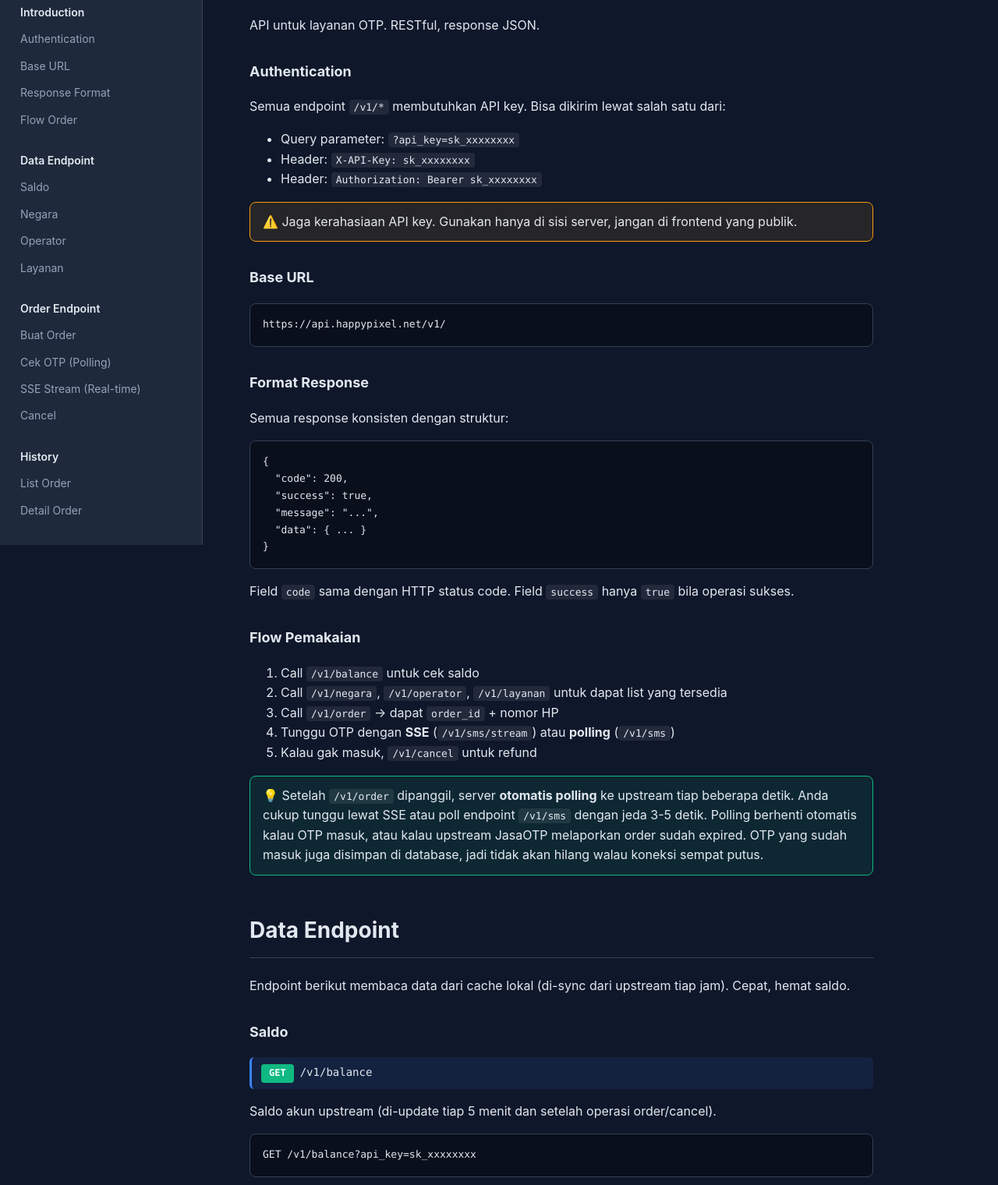
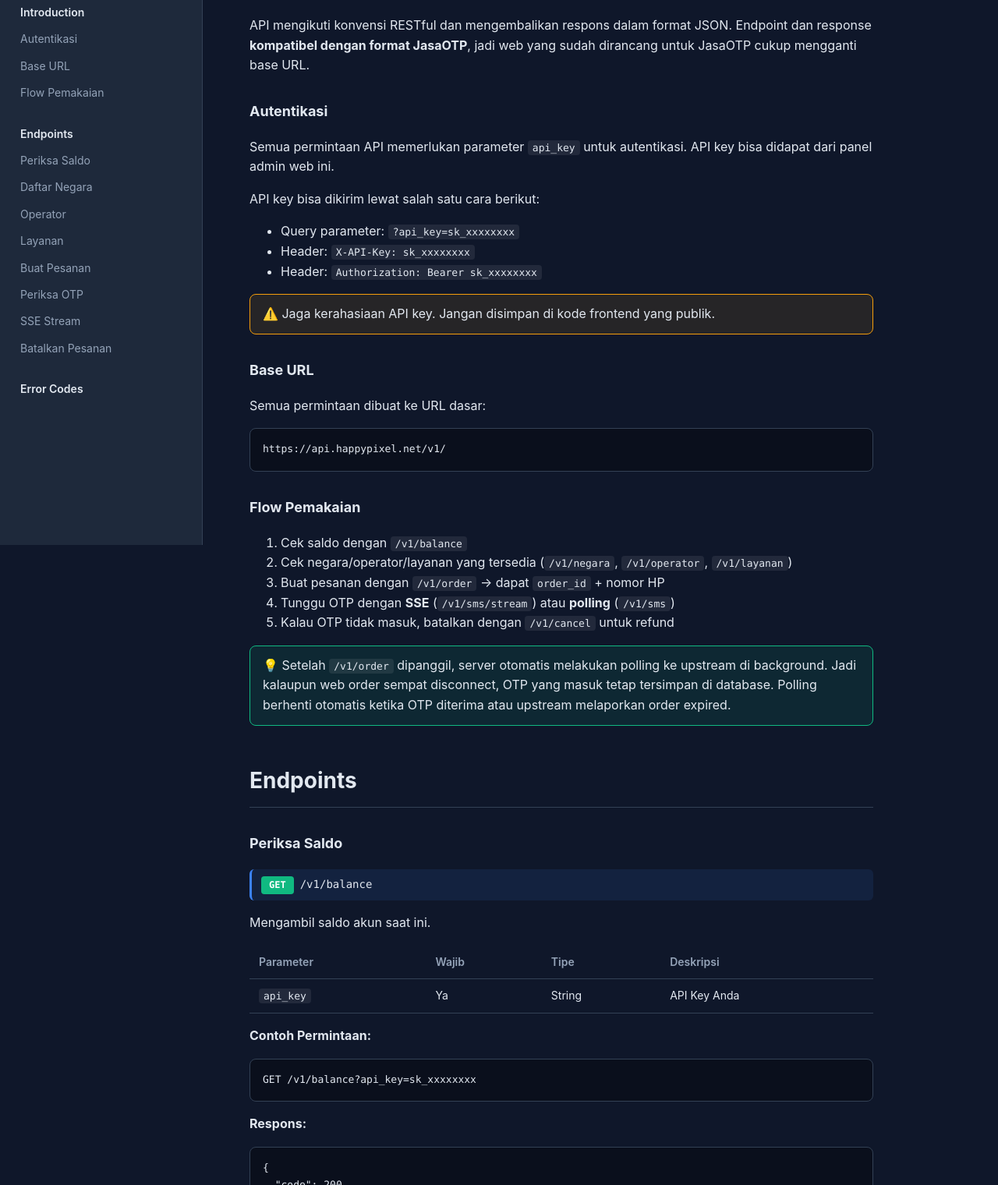
Before and after one commit to Crazyssh/otpae, a website: page public/docs.html in a window 1280 px wide. Shown: the part 101-1621 px from the top of the page at 78% size. Drawn offline with Linux system fonts and the light colour scheme.

Commit message:
Docs: rewrite to match JasaOTP-style format & current implementation

```diff
--- a/public/docs.html
+++ b/public/docs.html
@@ -45,107 +45,98 @@
     <div class="ver">v1 • REST API</div>
     <nav>
       <a href="#intro" class="section">Introduction</a>
-      <a href="#auth">Authentication</a>
+      <a href="#auth">Autentikasi</a>
       <a href="#base-url">Base URL</a>
-      <a href="#response">Response Format</a>
-      <a href="#flow">Flow Order</a>
+      <a href="#flow">Flow Pemakaian</a>
 
-      <a href="#data" class="section">Data Endpoint</a>
-      <a href="#balance">Saldo</a>
-      <a href="#negara">Negara</a>
+      <a href="#endpoints" class="section">Endpoints</a>
+      <a href="#balance">Periksa Saldo</a>
+      <a href="#negara">Daftar Negara</a>
       <a href="#operator">Operator</a>
       <a href="#layanan">Layanan</a>
+      <a href="#order">Buat Pesanan</a>
+      <a href="#sms">Periksa OTP</a>
+      <a href="#stream">SSE Stream</a>
+      <a href="#cancel">Batalkan Pesanan</a>
 
-      <a href="#order-section" class="section">Order Endpoint</a>
-      <a href="#order">Buat Order</a>
-      <a href="#sms">Cek OTP (Polling)</a>
-      <a href="#stream">SSE Stream (Real-time)</a>
-      <a href="#cancel">Cancel</a>
-
-      <a href="#history-section" class="section">History</a>
-      <a href="#orders-list">List Order</a>
-      <a href="#order-detail">Detail Order</a>
-
-      <a href="#status" class="section">Reference</a>
-      <a href="#status-order">Status Order</a>
-      <a href="#errors">Error Codes</a>
+      <a href="#errors" class="section">Error Codes</a>
     </nav>
   </aside>
 
   <main>
-    <h2 id="intro">API Documentation v1</h2>
-    <p>API untuk layanan OTP. RESTful, response JSON.</p>
+    <h2 id="intro">API Dokumentasi v1</h2>
+    <p>API mengikuti konvensi RESTful dan mengembalikan respons dalam format JSON. Endpoint dan response <strong>kompatibel dengan format JasaOTP</strong>, jadi web yang sudah dirancang untuk JasaOTP cukup mengganti base URL.</p>
 
-    <h3 id="auth">Authentication</h3>
-    <p>Semua endpoint <code>/v1/*</code> membutuhkan API key. Bisa dikirim lewat salah satu dari:</p>
+    <h3 id="auth">Autentikasi</h3>
+    <p>Semua permintaan API memerlukan parameter <code>api_key</code> untuk autentikasi. API key bisa didapat dari panel admin web ini.</p>
+    <p>API key bisa dikirim lewat salah satu cara berikut:</p>
     <ul>
       <li>Query parameter: <code>?api_key=sk_xxxxxxxx</code></li>
       <li>Header: <code>X-API-Key: sk_xxxxxxxx</code></li>
       <li>Header: <code>Authorization: Bearer sk_xxxxxxxx</code></li>
     </ul>
-    <div class="alert warn">⚠️ Jaga kerahasiaan API key. Gunakan hanya di sisi server, jangan di frontend yang publik.</div>
+    <div class="alert warn">⚠️ Jaga kerahasiaan API key. Jangan disimpan di kode frontend yang publik.</div>
 
     <h3 id="base-url">Base URL</h3>
+    <p>Semua permintaan dibuat ke URL dasar:</p>
 <pre><code>https://api.happypixel.net/v1/</code></pre>
 
-    <h3 id="response">Format Response</h3>
-    <p>Semua response konsisten dengan struktur:</p>
+    <h3 id="flow">Flow Pemakaian</h3>
+    <ol>
+      <li>Cek saldo dengan <code>/v1/balance</code></li>
+      <li>Cek negara/operator/layanan yang tersedia (<code>/v1/negara</code>, <code>/v1/operator</code>, <code>/v1/layanan</code>)</li>
+      <li>Buat pesanan dengan <code>/v1/order</code> → dapat <code>order_id</code> + nomor HP</li>
+      <li>Tunggu OTP dengan <strong>SSE</strong> (<code>/v1/sms/stream</code>) atau <strong>polling</strong> (<code>/v1/sms</code>)</li>
+      <li>Kalau OTP tidak masuk, batalkan dengan <code>/v1/cancel</code> untuk refund</li>
+    </ol>
+    <div class="alert tip">
+      💡 Setelah <code>/v1/order</code> dipanggil, server otomatis melakukan polling ke upstream di background. Jadi kalaupun web order sempat disconnect, OTP yang masuk tetap tersimpan di database. Polling berhenti otomatis ketika OTP diterima atau upstream melaporkan order expired.
+    </div>
+
+    <!-- ENDPOINTS -->
+    <h2 id="endpoints">Endpoints</h2>
+
+    <h3 id="balance">Periksa Saldo</h3>
+    <div class="endpoint"><span class="method get">GET</span>/v1/balance</div>
+    <p>Mengambil saldo akun saat ini.</p>
+    <table>
+      <tr><th>Parameter</th><th>Wajib</th><th>Tipe</th><th>Deskripsi</th></tr>
+      <tr><td><code>api_key</code></td><td>Ya</td><td>String</td><td>API Key Anda</td></tr>
+    </table>
+    <p><strong>Contoh Permintaan:</strong></p>
+<pre><code>GET /v1/balance?api_key=sk_xxxxxxxx</code></pre>
+    <p><strong>Respons:</strong></p>
 <pre><code>{
   "code": 200,
   "success": true,
-  "message": "...",
-  "data": { ... }
-}</code></pre>
-    <p>Field <code>code</code> sama dengan HTTP status code. Field <code>success</code> hanya <code>true</code> bila operasi sukses.</p>
-
-    <h3 id="flow">Flow Pemakaian</h3>
-    <ol>
-      <li>Call <code>/v1/balance</code> untuk cek saldo</li>
-      <li>Call <code>/v1/negara</code>, <code>/v1/operator</code>, <code>/v1/layanan</code> untuk dapat list yang tersedia</li>
-      <li>Call <code>/v1/order</code> → dapat <code>order_id</code> + nomor HP</li>
-      <li>Tunggu OTP dengan <strong>SSE</strong> (<code>/v1/sms/stream</code>) atau <strong>polling</strong> (<code>/v1/sms</code>)</li>
-      <li>Kalau gak masuk, <code>/v1/cancel</code> untuk refund</li>
-    </ol>
-    <div class="alert tip">
-      💡 Setelah <code>/v1/order</code> dipanggil, server <strong>otomatis polling</strong> ke upstream tiap beberapa detik. Anda cukup tunggu lewat SSE atau poll endpoint <code>/v1/sms</code> dengan jeda 3-5 detik. Polling berhenti otomatis kalau OTP masuk, atau kalau upstream JasaOTP melaporkan order sudah expired. OTP yang sudah masuk juga disimpan di database, jadi tidak akan hilang walau koneksi sempat putus.
-    </div>
-
-    <!-- DATA ENDPOINTS -->
-    <h2 id="data">Data Endpoint</h2>
-    <p>Endpoint berikut membaca data dari cache lokal (di-sync dari upstream tiap jam). Cepat, hemat saldo.</p>
-
-    <h3 id="balance">Saldo</h3>
-    <div class="endpoint"><span class="method get">GET</span>/v1/balance</div>
-    <p>Saldo akun upstream (di-update tiap 5 menit dan setelah operasi order/cancel).</p>
-<pre><code>GET /v1/balance?api_key=sk_xxxxxxxx</code></pre>
-<pre><code>{
-  "code": 200,
-  "success": true,
-  "message": "Berhasil mengambil saldo dari cache.",
+  "message": "Berhasil memeriksa saldo.",
   "data": {
-    "saldo": 10000,
-    "updated_at": 1748000000000
+    "saldo": 10000
   }
 }</code></pre>
-    <p><code>updated_at</code> adalah Unix timestamp dalam <strong>milisecond</strong>.</p>
 
     <h3 id="negara">Daftar Negara</h3>
     <div class="endpoint"><span class="method get">GET</span>/v1/negara</div>
+    <p>Mengambil daftar negara yang tersedia.</p>
+<pre><code>GET /v1/negara?api_key=sk_xxxxxxxx</code></pre>
 <pre><code>{
   "code": 200,
   "success": true,
   "message": "Berhasil mengambil daftar negara.",
   "data": [
     { "id_negara": 0, "nama_negara": "rusia" },
+    { "id_negara": 1, "nama_negara": "ukraina" },
     { "id_negara": 6, "nama_negara": "indonesia" }
   ]
 }</code></pre>
 
     <h3 id="operator">Operator per Negara</h3>
     <div class="endpoint"><span class="method get">GET</span>/v1/operator</div>
+    <p>Mengambil daftar operator untuk negara tertentu.</p>
     <table>
       <tr><th>Parameter</th><th>Wajib</th><th>Tipe</th><th>Deskripsi</th></tr>
-      <tr><td><code>negara</code></td><td>Ya</td><td>Integer</td><td>ID negara</td></tr>
+      <tr><td><code>api_key</code></td><td>Ya</td><td>String</td><td>API Key Anda</td></tr>
+      <tr><td><code>negara</code></td><td>Ya</td><td>Integer</td><td>ID Negara</td></tr>
     </table>
 <pre><code>GET /v1/operator?negara=6&api_key=sk_xxxxxxxx</code></pre>
 <pre><code>{
@@ -153,68 +144,71 @@
   "success": true,
   "message": "Berhasil mendapatkan daftar operator.",
   "data": {
-    "6": ["any", "indosat", "telkomsel", "axis", "three", "smartfren", "byu"]
+    "6": [
+      "any", "indosat", "telkomsel", "axis",
+      "three", "smartfren", "byu"
+    ]
   }
 }</code></pre>
 
     <h3 id="layanan">Layanan per Negara</h3>
     <div class="endpoint"><span class="method get">GET</span>/v1/layanan</div>
+    <p>Mengambil daftar layanan yang tersedia untuk negara tertentu.</p>
     <table>
       <tr><th>Parameter</th><th>Wajib</th><th>Tipe</th><th>Deskripsi</th></tr>
-      <tr><td><code>negara</code></td><td>Ya</td><td>Integer</td><td>ID negara</td></tr>
+      <tr><td><code>api_key</code></td><td>Ya</td><td>String</td><td>API Key Anda</td></tr>
+      <tr><td><code>negara</code></td><td>Ya</td><td>Integer</td><td>ID Negara</td></tr>
     </table>
 <pre><code>GET /v1/layanan?negara=6&api_key=sk_xxxxxxxx</code></pre>
+    <p><strong>Respons</strong> (catatan: endpoint ini langsung mengembalikan map negara → layanan, tanpa wrapper):</p>
 <pre><code>{
-  "code": 200,
-  "success": true,
-  "message": "Berhasil mengambil layanan.",
-  "data": {
-    "6": {
-      "wa": { "harga": 3000, "stok": 999, "layanan": "whatsapp" },
-      "fb": { "harga": 4000, "stok": 999, "layanan": "facebook" }
-    }
+  "6": {
+    "wa": { "harga": 3000, "stok": 999, "layanan": "whatsapp" },
+    "fb": { "harga": 4000, "stok": 999, "layanan": "facebook" }
   }
 }</code></pre>
 
-    <!-- ORDER ENDPOINTS -->
-    <h2 id="order-section">Order Endpoint</h2>
-
-    <h3 id="order">Buat Order</h3>
+    <h3 id="order">Buat Pesanan</h3>
     <div class="endpoint"><span class="method get">GET</span>/v1/order</div>
+    <p>Membuat pesanan OTP baru.</p>
     <table>
       <tr><th>Parameter</th><th>Wajib</th><th>Tipe</th><th>Deskripsi</th></tr>
-      <tr><td><code>negara</code></td><td>Ya</td><td>Integer</td><td>ID negara (misal 6 untuk Indonesia)</td></tr>
-      <tr><td><code>layanan</code></td><td>Ya</td><td>String</td><td>Kode layanan (misal "wa")</td></tr>
-      <tr><td><code>operator</code></td><td>Ya</td><td>String</td><td>Nama operator (misal "any")</td></tr>
+      <tr><td><code>api_key</code></td><td>Ya</td><td>String</td><td>API Key Anda</td></tr>
+      <tr><td><code>negara</code></td><td>Ya</td><td>Integer</td><td>ID Negara (misal "6" untuk Indonesia)</td></tr>
+      <tr><td><code>layanan</code></td><td>Ya</td><td>String</td><td>Kode layanan (misal "wa" untuk WhatsApp)</td></tr>
+      <tr><td><code>operator</code></td><td>Ya</td><td>String</td><td>Nama operator (misal "any", "telkomsel")</td></tr>
     </table>
-<pre><code>GET /v1/order?negara=6&layanan=wa&operator=any&api_key=sk_xxxxxxxx</code></pre>
+<pre><code>GET /v1/order?api_key=sk_xxxxxxxx&negara=6&layanan=wa&operator=any</code></pre>
 <pre><code>{
   "code": 200,
   "success": true,
   "message": "Order berhasil.",
   "data": {
-    "order_id": "5849273011",
+    "order_id": "00000123",
     "number": "+6282272111384"
   }
 }</code></pre>
     <div class="alert info">
-      <code>order_id</code> bertipe <strong>string</strong> (10 digit angka acak). Simpan untuk dipakai di endpoint berikutnya.
+      <code>order_id</code> bertipe <strong>string 8 digit</strong> (sequential, dengan leading zero seperti <code>"00000001"</code>). Simpan untuk dipakai di endpoint berikutnya.
     </div>
 
-    <h3 id="sms">Cek OTP (Polling)</h3>
+    <h3 id="sms">Periksa OTP</h3>
     <div class="endpoint"><span class="method get">GET</span>/v1/sms</div>
+    <p>Mengambil OTP untuk pesanan.</p>
     <table>
       <tr><th>Parameter</th><th>Wajib</th><th>Tipe</th><th>Deskripsi</th></tr>
+      <tr><td><code>api_key</code></td><td>Ya</td><td>String</td><td>API Key Anda</td></tr>
       <tr><td><code>id</code></td><td>Ya</td><td>String</td><td>order_id dari /v1/order</td></tr>
     </table>
-    <p><strong>Saat OTP sudah masuk (HTTP 200):</strong></p>
+<pre><code>GET /v1/sms?api_key=sk_xxxxxxxx&id=00000123</code></pre>
+    <p><strong>Saat OTP sudah masuk:</strong></p>
 <pre><code>{
   "code": 200,
   "success": true,
   "message": "Berhasil mengambil OTP.",
   "data": { "otp": "123456" }
 }</code></pre>
-    <p><strong>Saat OTP belum masuk (HTTP 200):</strong></p>
+    <p><strong>Saat OTP belum masuk:</strong></p>
 <pre><code>{
   "code": 200,
   "success": true,
@@ -222,37 +216,37 @@
   "data": { "otp": "Menunggu" }
 }</code></pre>
     <div class="alert info">
-      Response saat pending mengikuti format upstream JasaOTP — field <code>data.otp</code> berisi string <code>"Menunggu"</code> (atau status lain saat order expired/cancelled di upstream). Cek pakai validasi sederhana: <code>/^\d{3,10}$/.test(data.otp)</code> untuk membedakan OTP asli (3-10 digit angka) vs status non-OTP.
+      Cara membedakan OTP asli dari status pending: validasi <code>data.otp</code> harus angka 3-10 digit, contoh: <code>/^\d{3,10}$/.test(data.otp)</code>. Jika cocok berarti OTP asli, jika tidak (<code>"Menunggu"</code>, <code>"Timeout"</code>, dll) berarti belum ada.
     </div>
     <div class="alert warn">
-      Jika polling, jeda minimal <strong>3 detik</strong> antar request untuk menghindari beban berlebih. Atau gunakan SSE di bawah.
+      Jika polling, beri jeda minimal <strong>3 detik</strong> antar request. Atau gunakan SSE untuk real-time tanpa polling.
     </div>
 
     <h3 id="stream">SSE Stream <span class="badge">real-time</span></h3>
     <div class="endpoint"><span class="method get">GET</span>/v1/sms/stream</div>
-    <p>Server-Sent Events. Buka 1 koneksi, terima OTP otomatis pas masuk. Lebih efisien dari polling.</p>
+    <p>Server-Sent Events. Buka 1 koneksi, terima OTP otomatis pas masuk. Lebih efisien dari polling — tidak perlu loop di sisi client.</p>
     <table>
       <tr><th>Parameter</th><th>Wajib</th><th>Tipe</th><th>Deskripsi</th></tr>
+      <tr><td><code>api_key</code></td><td>Ya</td><td>String</td><td>API Key Anda</td></tr>
       <tr><td><code>id</code></td><td>Ya</td><td>String</td><td>order_id</td></tr>
     </table>
     <p><strong>Contoh JavaScript:</strong></p>
-<pre><code>const url = '/v1/sms/stream?id=5849273011&api_key=sk_xxxxxxxx';
+<pre><code>const url = '/v1/sms/stream?id=00000123&api_key=sk_xxxxxxxx';
 const es = new EventSource(url);
 
 es.addEventListener('connected', e =&gt; {
-  // { order_id: "5849273011", status: "pending" }
+  // { order_id: "00000123", status: "pending" }
   console.log('Standby:', JSON.parse(e.data));
 });
 
 es.addEventListener('otp', e =&gt; {
-  // { type: "otp", public_id: "5849273011", otp: "123456" }
+  // { type: "otp", public_id: "00000123", otp: "123456" }
   const { otp } = JSON.parse(e.data);
   console.log('OTP masuk:', otp);
   es.close();
 });
 
 es.addEventListener('timeout', e =&gt; {
-  // { type: "timeout", public_id: "5849273011" }
   console.log('Order timeout / sudah expired di upstream');
   es.close();
 });</code></pre>
@@ -261,93 +255,38 @@ es.addEventListener('timeout', e =&gt; {
       <tr><th>Event</th><th>Kapan</th><th>Payload</th></tr>
       <tr><td><code>connected</code></td><td>Saat koneksi dibuka</td><td><code>{ order_id, status }</code></td></tr>
       <tr><td><code>otp</code></td><td>Saat OTP berhasil diterima (langsung tutup koneksi)</td><td><code>{ type, public_id, otp }</code></td></tr>
-      <tr><td><code>timeout</code></td><td>Setelah hard timeout (30 menit) atau upstream melaporkan order expired</td><td><code>{ type, public_id }</code></td></tr>
+      <tr><td><code>timeout</code></td><td>Saat upstream JasaOTP melaporkan order expired/cancelled</td><td><code>{ type, public_id }</code></td></tr>
     </table>
-    <p>Server juga mengirim heartbeat berupa comment (<code>: heartbeat</code>) tiap 15 detik untuk menjaga koneksi tetap hidup di balik proxy/CDN.</p>
+    <p>Server juga mengirim heartbeat berupa comment SSE (<code>: heartbeat</code>) tiap 15 detik untuk menjaga koneksi tetap hidup di balik proxy/CDN.</p>
 
-    <h3 id="cancel">Cancel Order</h3>
+    <h3 id="cancel">Batalkan Pesanan</h3>
     <div class="endpoint"><span class="method get">GET</span>/v1/cancel</div>
+    <p>Membatalkan pesanan yang ada dan mendapatkan pengembalian dana.</p>
     <table>
       <tr><th>Parameter</th><th>Wajib</th><th>Tipe</th><th>Deskripsi</th></tr>
+      <tr><td><code>api_key</code></td><td>Ya</td><td>String</td><td>API Key Anda</td></tr>
       <tr><td><code>id</code></td><td>Ya</td><td>String</td><td>order_id</td></tr>
     </table>
+<pre><code>GET /v1/cancel?api_key=sk_xxxxxxxx&id=00000123</code></pre>
 <pre><code>{
   "code": 200,
   "success": true,
   "message": "Pesanan berhasil dibatalkan dan saldo dikembalikan.",
   "data": {
-    "order_id": "5849273011",
+    "order_id": "00000123",
     "refunded_amount": 3000
   }
 }</code></pre>
-    <p>Cancel hanya berlaku untuk order yang masih <code>pending</code>. Order yang sudah <code>received</code> tidak bisa di-refund.</p>
+    <p>Cancel hanya berlaku untuk order yang masih <code>pending</code>. Order yang sudah menerima OTP tidak bisa di-refund.</p>
 
-    <!-- HISTORY -->
-    <h2 id="history-section">History</h2>
-
-    <h3 id="orders-list">List Order</h3>
-    <div class="endpoint"><span class="method get">GET</span>/v1/orders</div>
-    <p>Daftar order yang dibuat dengan API key Anda (urut terbaru di atas).</p>
-    <table>
-      <tr><th>Parameter</th><th>Wajib</th><th>Tipe</th><th>Deskripsi</th></tr>
-      <tr><td><code>limit</code></td><td>Tidak</td><td>Integer</td><td>Default 50, max 500</td></tr>
-    </table>
-<pre><code>{
-  "code": 200,
-  "success": true,
-  "data": [
-    {
-      "order_id": "5849273011",
-      "number": "+6282272111384",
-      "negara": 6,
-      "layanan": "wa",
-      "operator": "any",
-      "otp": "123456",
-      "status": "received",
-      "created_at": 1748000000000,
-      "updated_at": 1748000123456
-    }
-  ]
-}</code></pre>
-
-    <h3 id="order-detail">Detail Order</h3>
-    <div class="endpoint"><span class="method get">GET</span>/v1/orders/:id</div>
-<pre><code>GET /v1/orders/5849273011?api_key=sk_xxxxxxxx</code></pre>
-<pre><code>{
-  "code": 200,
-  "success": true,
-  "data": {
-    "order_id": "5849273011",
-    "number": "+6282272111384",
-    "negara": 6,
-    "layanan": "wa",
-    "operator": "any",
-    "otp": "123456",
-    "status": "received",
-    "created_at": 1748000000000,
-    "updated_at": 1748000123456
-  }
-}</code></pre>
-
-    <!-- REFERENCE -->
-    <h2 id="status">Reference</h2>
-
-    <h3 id="status-order">Status Order</h3>
-    <table>
-      <tr><th>Status</th><th>Deskripsi</th></tr>
-      <tr><td><code>pending</code></td><td>Sedang menunggu OTP masuk (server masih polling ke upstream)</td></tr>
-      <tr><td><code>received</code></td><td>OTP berhasil diterima dan tersimpan di field <code>otp</code></td></tr>
-      <tr><td><code>cancelled</code></td><td>Dibatalkan manual lewat /v1/cancel</td></tr>
-      <tr><td><code>timeout</code></td><td>OTP tidak masuk atau upstream JasaOTP melaporkan order expired/cancelled</td></tr>
-    </table>
-
-    <h3 id="errors">HTTP Status Codes</h3>
+    <!-- ERRORS -->
+    <h2 id="errors">Error Codes</h2>
     <table>
       <tr><th>Code</th><th>Arti</th></tr>
-      <tr><td>200</td><td>OK (sukses, atau pending dengan otp "Menunggu", atau cancelled/timeout)</td></tr>
+      <tr><td>200</td><td>OK (sukses, atau pending dengan <code>otp: "Menunggu"</code>)</td></tr>
       <tr><td>400</td><td>Parameter tidak lengkap atau tidak valid</td></tr>
       <tr><td>401</td><td>API key tidak dikirim atau tidak valid/dinonaktifkan</td></tr>
-      <tr><td>403</td><td>Order tidak dimiliki oleh API key Anda</td></tr>
+      <tr><td>403</td><td>Order ini bukan milik API key Anda</td></tr>
       <tr><td>404</td><td>Order atau resource tidak ditemukan</td></tr>
       <tr><td>500</td><td>Server error (upstream JasaOTP error/network)</td></tr>
     </table>
```
